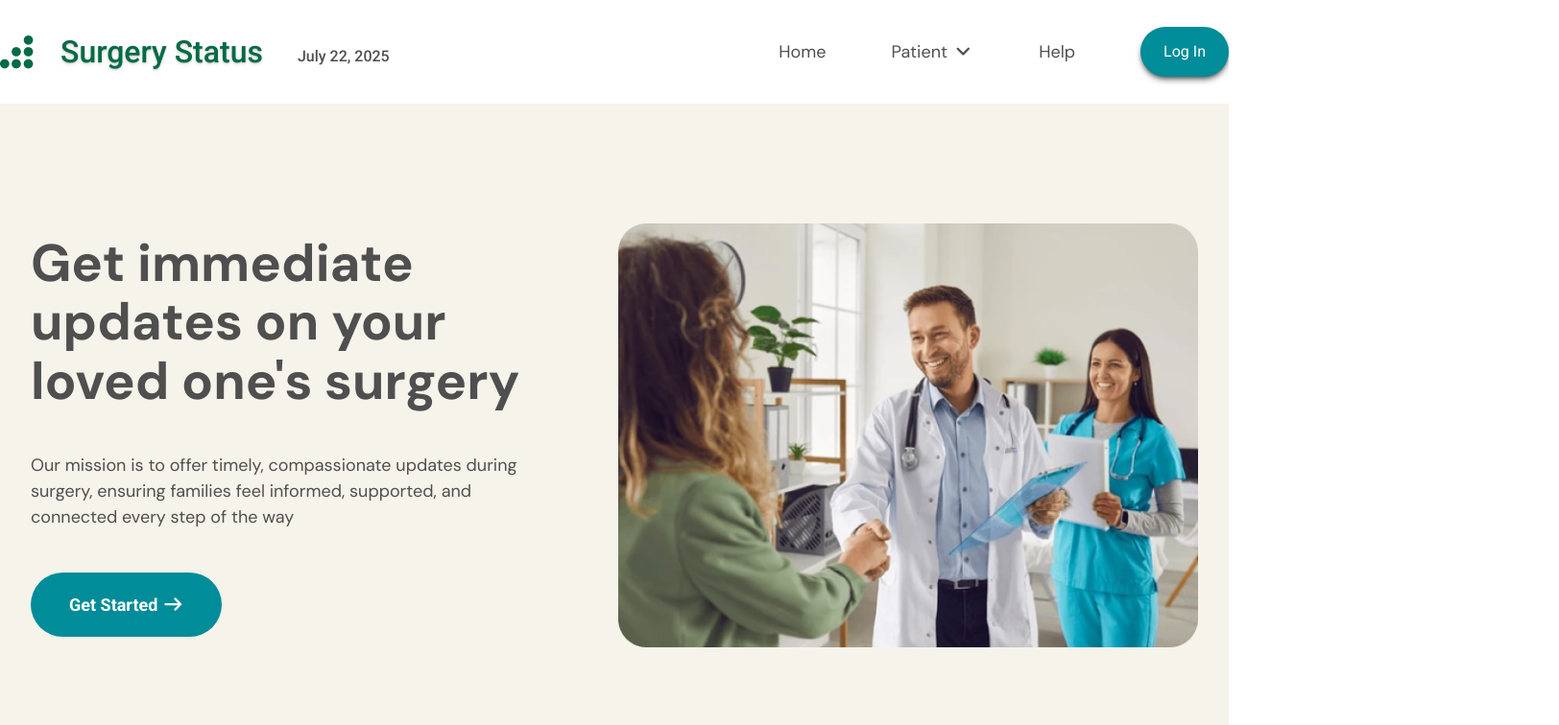
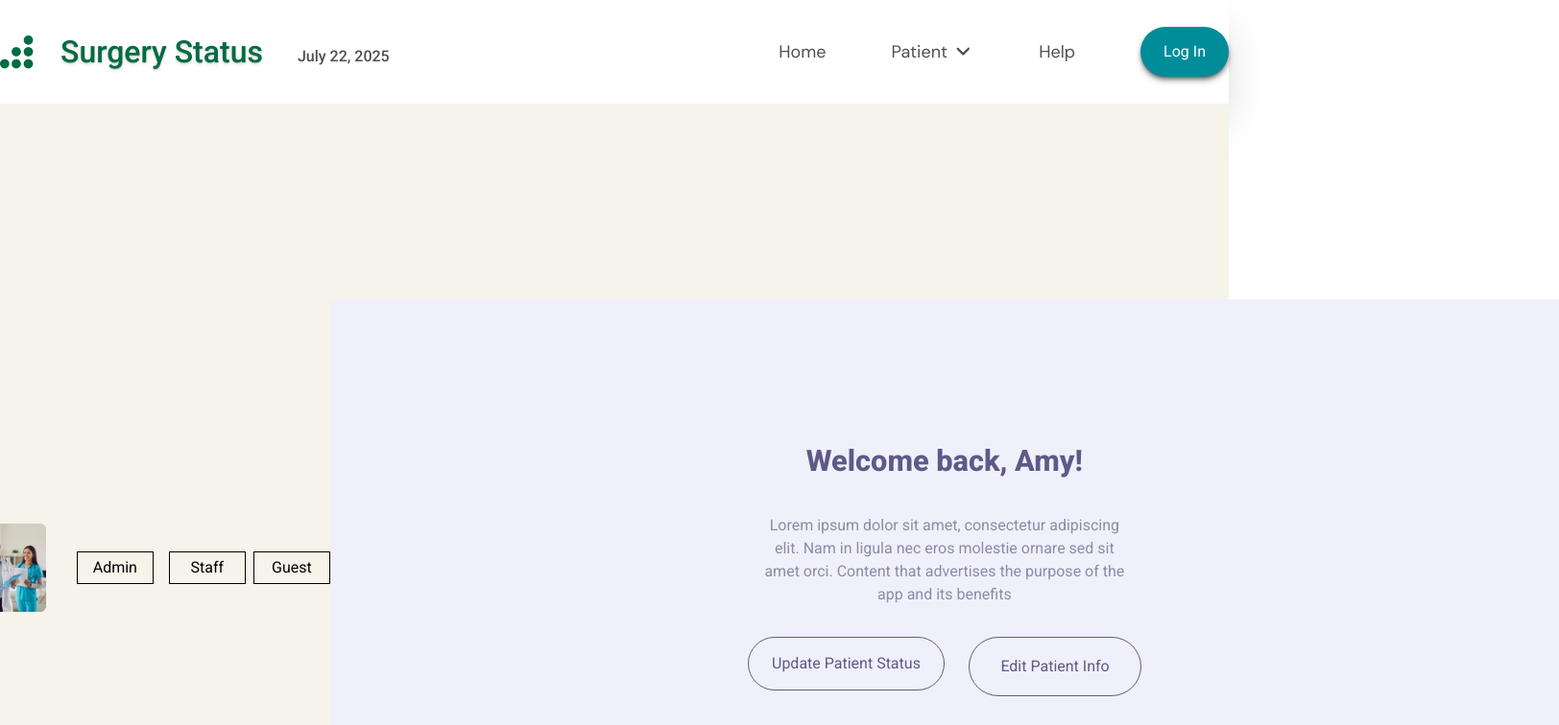
Before and after one commit to chingu-voyages/V56-tier2-team-25, a React (Vite) app: page / in a window 1280 px wide. Shown: the top 756 px of the page at 96% size, 1624 px wide, since content can reach past the window. Built offline with nearby package versions, Linux system fonts and the light colour scheme.

Commit message:
add patient component, update styling

```diff
--- a/src/App.jsx
+++ b/src/App.jsx
@@ -42,7 +42,7 @@ function Home() {
               <img src={homeImg} className="w-auto object-contain"/>
             </div>
           </div>
-      {/*
+
        <div className="h-16 flex text-center items-center justify-center">
         <div
           className="w-20 mr-2 border-1 p-1 hover:cursor-pointer"
@@ -71,7 +71,7 @@ function Home() {
       </div>
       {page === "admin" ? <LandingPageAdmin /> : null}
       {page === "staff" ? <LandingPageStaff /> : null}
-      {page === "guest" ? <LandingPageGuest /> : null} */}
+      {page === "guest" ? <LandingPageGuest /> : null}
         </div>
 
       </div>
```
